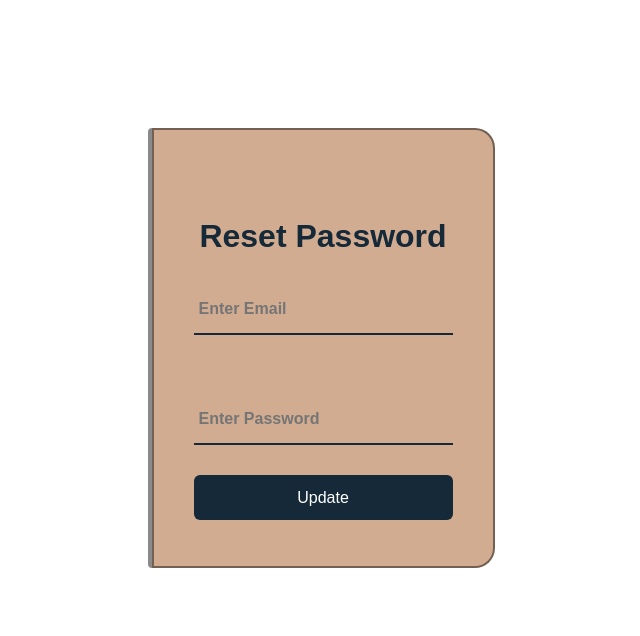
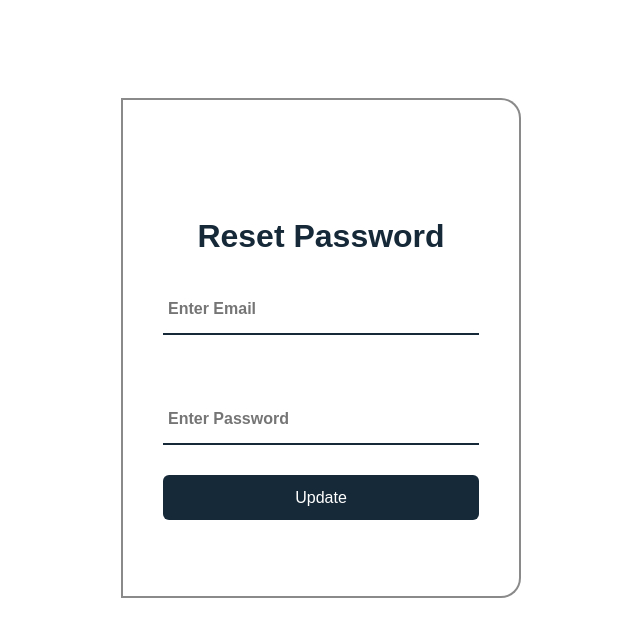
Before and after one commit to coder-aastha/Pustakgriha-OnlineBookStore, a React (Vite) app: page /resetpassword/1 in a window 1280 px wide. Shown: the top 636 px of the page, without its empty margins (319-959 px from the left). Built offline with nearby package versions, Linux system fonts and the light colour scheme; grey boxes are pictures that could not be loaded.

Commit message:
AdminLogin

```diff
--- a/src/Auth/UserLogin.jsx
+++ b/src/Auth/UserLogin.jsx
@@ -39,8 +39,14 @@ function UserLogin() {
         setData({ email: '', password: '' });
         console.log('Server Token:', response.data.token);
         login(response.data.token);
-        navigate('/');
+        if (email === 'admin@gmail.com' && password === 'AdminPassword') {
+          navigate('/admin'); // Redirect to the admin page
+        } else {
+          navigate('/'); // Redirect to the default page
+        }
+        // navigate('/');
       }
+
     } catch (error) {
       console.error('Error during login:', error);
       toast.error('An error occurred during login');
--- a/src/Context/AuthContext.jsx
+++ b/src/Context/AuthContext.jsx
@@ -1,4 +1,3 @@
-
 
 import React, { createContext, useContext, useState, useEffect } from 'react';
 
@@ -11,7 +10,12 @@ const AuthProvider = ({ children }) => {
 
     const storedUser = localStorage.getItem('user');
     if (storedUser) {
-      setUser(JSON.parse(storedUser));
+      try {
+        setUser(JSON.parse(storedUser));
+      } catch (error) {
+        console.error('Error parsing stored user:', error);
+        localStorage.removeItem('user');
+      }
     }
   }, []);
 
--- a/src/css/UserForgotPassword.css
+++ b/src/css/UserForgotPassword.css
@@ -3,7 +3,6 @@
     margin: 0;
     padding: 0;
     box-sizing: border-box;
-    font-family: 'Poppins', sans-serif;
 }
 
 .main-Forgot-wrapper> {
--- a/src/css/UserLogin.css
+++ b/src/css/UserLogin.css
@@ -119,7 +119,6 @@
     background: transparent;
     border: none;
     outline: none;
-    font-size: 0.5em;
     color: #162938;
     font-weight: 600;
     padding: 0 35px 0 5px;
--- a/src/css/UserResetPassword.css
+++ b/src/css/UserResetPassword.css
@@ -15,47 +15,23 @@
 }
 
 
-.wrapper-container-reset {
-    display: flex;
-    justify-content: space-between;
-    margin:auto;
-    max-width: 800px;
-}
-.leftcontent-reset {
-    width: 100%;
-    max-width: 400px;
-    height: 440px;
-    background: transparent;
-    border: 2px solid rgba(24, 23, 23, 0.5);
-    border-bottom-left-radius: 20px;
-    border-top-left-radius: 20px;
-    display: flex;
-    justify-content: center;
-    align-items: center;
-    background-image: url('../images/book.jpg');
-    background-size:  contain;
-
-}
 
 .wrapper-reset{
     position: relative;
-    height: 440px;
-    max-width: 400px;
+    width: 400px;
+    height: 500px;
     background: transparent;
     border: 2px solid rgba(24, 23, 23, 0.5);
     border-bottom-right-radius: 20px;
     border-top-right-radius: 20px;
     display: flex;
-    flex-direction: column;
     justify-content: center;
     align-items: center;
-    background-color: rgb(210, 172, 145);
-    margin-left: 0px ;
+    background-color:white
 }
 
 .wrapper.active{
-    height: 440px;
-    margin: auto;
+    height: 520px;
 
 }
 
@@ -81,7 +57,6 @@
 
 .input-box-reset{
     position: relative;
-    /* width: 100%; */
     height: 50px;
     border-bottom: 2px solid #162938;
     margin: 30px 0;
```
Also changed, not shown: 2 other files (tests, documents, lock files or other folders).
